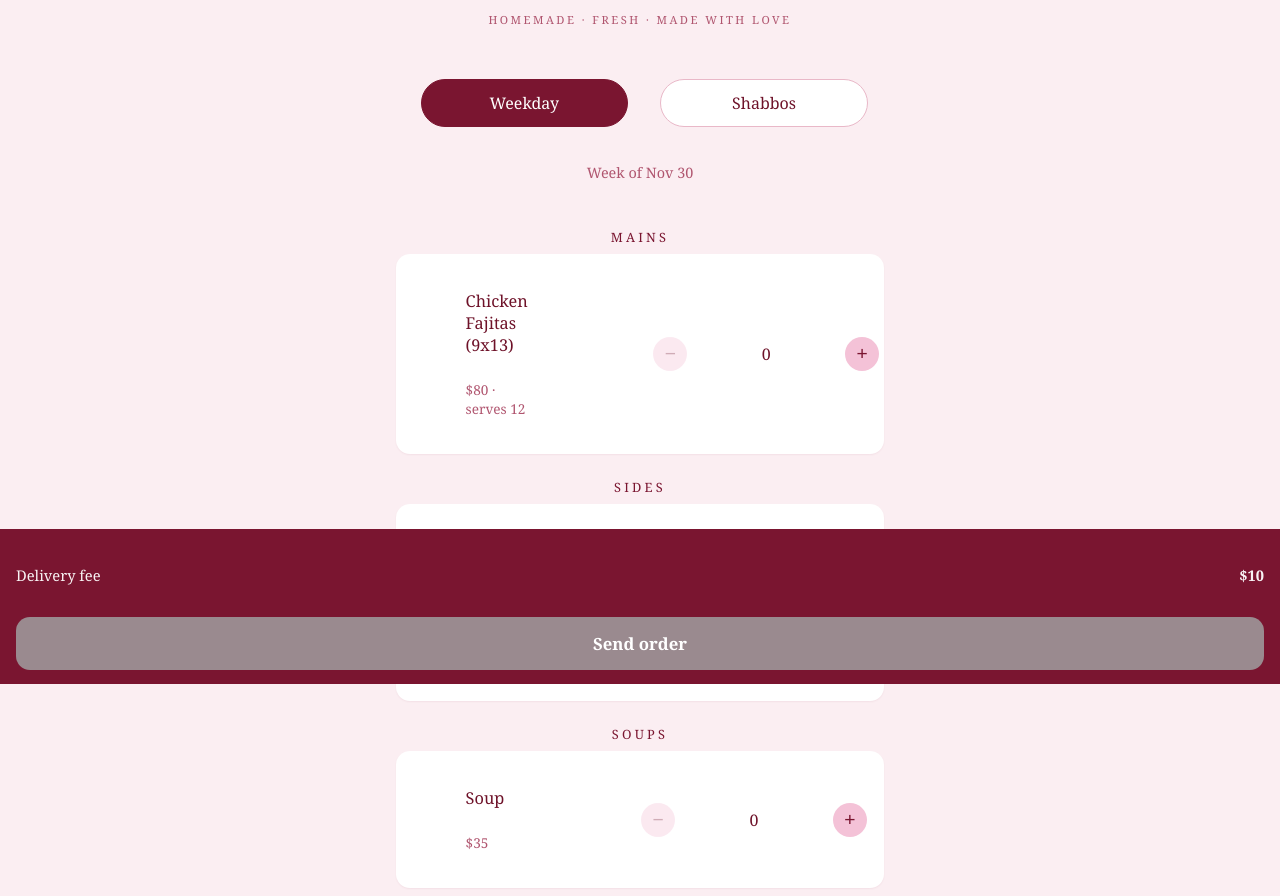
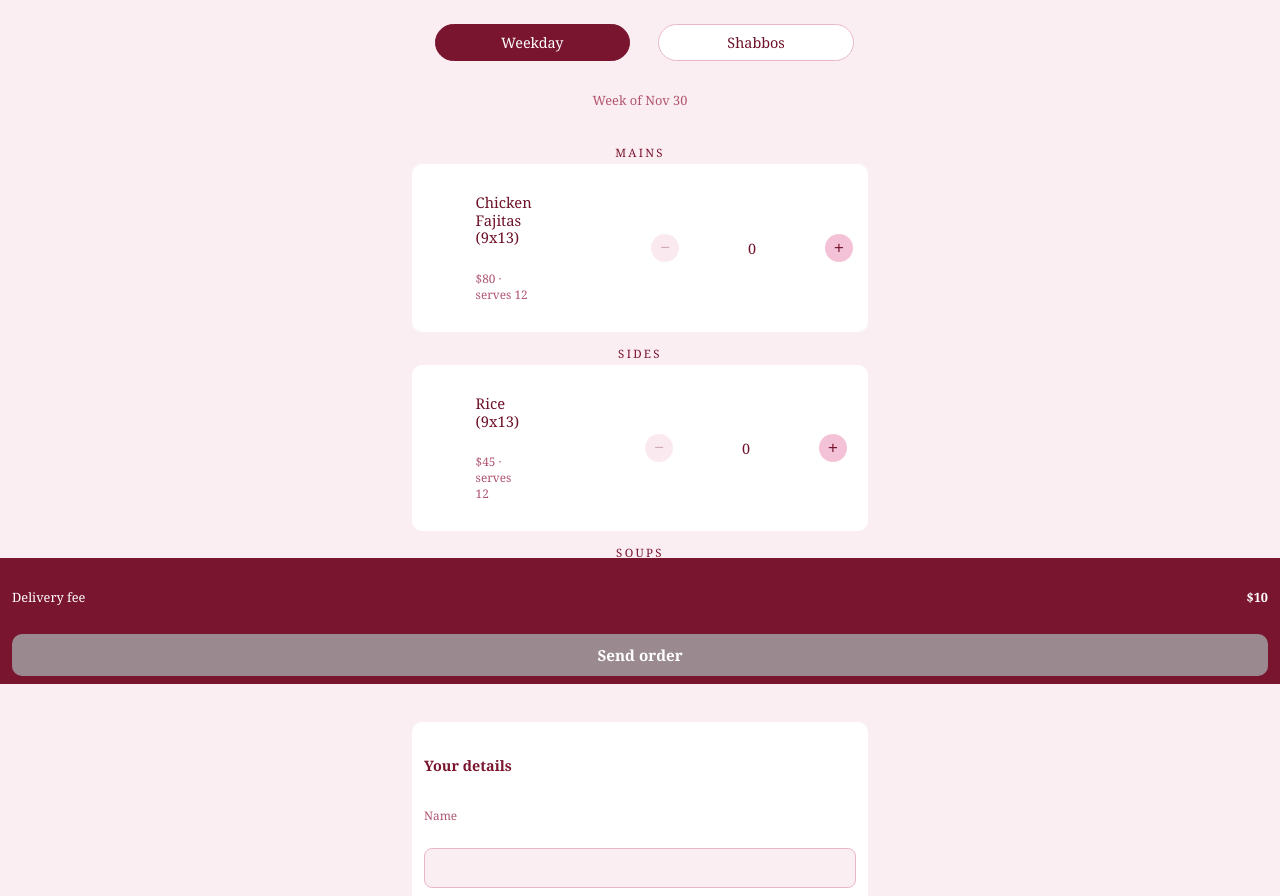
Before and after one commit to frygarfinkel/Tari-s-Table, a plain HTML site: page index.html in a window 1280 px wide. Shown: the part 116-1012 px from the top of the page. Drawn offline with Linux system fonts and the light colour scheme.

Commit message:
Refactor styles and update HTML structure

```diff
--- a/index.html
+++ b/index.html
@@ -6,32 +6,32 @@
 <title>Tari's Table</title>
 <style>
 *{box-sizing:border-box}
-body{margin:0;background:#fbeef2;color:#6e1229;font-family:Georgia,"Times New Roman",serif;padding-bottom:150px;-webkit-text-size-adjust:100%}
-header{text-align:center;padding:28px 16px 16px}
-h1{font-size:2.3rem;margin:0;color:#7a1530;font-weight:600}
-.tag{letter-spacing:.22em;font-size:.7rem;color:#b0556f;margin-top:6px;text-transform:uppercase}
-.wrap{max-width:520px;margin:0 auto;padding:0 16px}
-.toggle{display:flex;gap:8px;margin:14px 0 6px}
-.toggle button{flex:1;padding:12px;border-radius:999px;border:1px solid #e9b8c8;background:#fff;color:#6e1229;font:inherit;font-size:1rem;cursor:pointer}
+body{margin:0;background:#fbeef2;color:#6e1229;font-family:Georgia,"Times New Roman",serif;padding-bottom:104px;-webkit-text-size-adjust:100%}
+header{text-align:center;padding:14px 16px 8px}
+h1{font-size:1.6rem;margin:0;color:#7a1530;font-weight:600;line-height:1.1}
+.tag{letter-spacing:.18em;font-size:.6rem;color:#b0556f;margin-top:3px;text-transform:uppercase}
+.wrap{max-width:480px;margin:0 auto;padding:0 12px}
+.toggle{display:flex;gap:6px;margin:8px 0 4px}
+.toggle button{flex:1;padding:8px;border-radius:999px;border:1px solid #e9b8c8;background:#fff;color:#6e1229;font:inherit;font-size:.9rem;cursor:pointer}
 .toggle button.on{background:#7a1530;color:#fff;border-color:#7a1530}
-.week{text-align:center;color:#b0556f;font-size:.9rem;margin:8px 0 0}
-.section{margin:24px 0 8px;text-align:center;color:#7a1530;letter-spacing:.25em;font-size:.8rem;text-transform:uppercase}
-.item{display:flex;align-items:center;justify-content:space-between;gap:12px;background:#fff;border-radius:14px;padding:14px 16px;margin-bottom:8px;box-shadow:0 1px 2px rgba(122,21,48,.06)}
-.name{font-size:1.02rem}
-.meta{font-size:.85rem;color:#b0556f;margin-top:2px}
-.step{display:flex;align-items:center;gap:10px}
-.step button{width:34px;height:34px;border-radius:50%;border:0;background:#f4c2d7;color:#7a1530;font-size:1.2rem;cursor:pointer}
+.week{text-align:center;color:#b0556f;font-size:.8rem;margin:4px 0 0}
+.section{margin:14px 0 4px;text-align:center;color:#7a1530;letter-spacing:.2em;font-size:.72rem;text-transform:uppercase}
+.item{display:flex;align-items:center;justify-content:space-between;gap:10px;background:#fff;border-radius:10px;padding:8px 12px;margin-bottom:5px}
+.name{font-size:.92rem;line-height:1.2}
+.meta{font-size:.74rem;color:#b0556f;margin-top:1px}
+.step{display:flex;align-items:center;gap:8px;flex-shrink:0}
+.step button{width:28px;height:28px;border-radius:50%;border:0;background:#f4c2d7;color:#7a1530;font-size:1.05rem;line-height:1;cursor:pointer}
 .step button:disabled{opacity:.35;cursor:default}
-.step span{min-width:18px;text-align:center;font-size:1rem}
-.details{background:#fff;border-radius:14px;padding:18px 16px;margin-top:22px}
-.details h3{margin:0 0 8px;color:#7a1530;font-size:1.05rem;font-weight:600}
-label{display:block;font-size:.85rem;color:#b0556f;margin:12px 0 4px}
-input,textarea{width:100%;padding:12px;font:inherit;font-size:1rem;border-radius:10px;border:1px solid #e9b8c8;background:#fbeef2;color:#6e1229;-webkit-appearance:none}
-textarea{font-size:.95rem;min-height:60px}
-.empty{text-align:center;color:#b0556f;padding:24px 0}
-.bar{position:fixed;left:0;right:0;bottom:0;background:#7a1530;color:#fff;padding:14px 16px calc(14px + env(safe-area-inset-bottom,0px))}
-.fee{display:flex;justify-content:space-between;font-size:.92rem;margin-bottom:10px;opacity:.95}
-.send{width:100%;border:0;border-radius:14px;padding:15px;background:#fff;color:#7a1530;font:inherit;font-size:1.05rem;font-weight:600;cursor:pointer}
+.step span{min-width:14px;text-align:center;font-size:.9rem}
+.details{background:#fff;border-radius:10px;padding:12px;margin:14px 0 0}
+.details h3{margin:0 0 2px;color:#7a1530;font-size:.9rem;font-weight:600}
+label{display:block;font-size:.74rem;color:#b0556f;margin:8px 0 3px}
+input,textarea{width:100%;padding:8px 10px;font:inherit;font-size:16px;border-radius:8px;border:1px solid #e9b8c8;background:#fbeef2;color:#6e1229;-webkit-appearance:none}
+textarea{min-height:44px;font-size:14px}
+.empty{text-align:center;color:#b0556f;padding:16px 0;font-size:.85rem}
+.bar{position:fixed;left:0;right:0;bottom:0;background:#7a1530;color:#fff;padding:8px 12px calc(8px + env(safe-area-inset-bottom,0px))}
+.fee{display:flex;justify-content:space-between;font-size:.8rem;margin-bottom:6px}
+.send{width:100%;border:0;border-radius:10px;padding:11px;background:#fff;color:#7a1530;font:inherit;font-size:.95rem;font-weight:600;cursor:pointer}
 .send:disabled{background:#9a8a8f;color:#fff;cursor:default}
 </style>
 </head>
@@ -56,7 +56,7 @@ textarea{font-size:.95rem;min-height:60px}
     <label for="phone">Number</label>
     <input id="phone" type="tel" autocomplete="tel" required>
     <label for="notes">Allergies</label>
-    <textarea id="notes" rows="2" placeholder="Leave blank if none"></textarea>
+    <textarea id="notes" rows="1" placeholder="Leave blank if none"></textarea>
   </div>
 </div>
 
@@ -70,10 +70,10 @@ textarea{font-size:.95rem;min-height:60px}
 const TARI_PHONE = "1778441461";
 const DELIVERY_FEE = 10;
 
-// Section order for each menu. Dishes with any other category appear under "Menu".
+// Section order for each menu
 const SECTIONS = {
   weekly: [["main", "Mains"], ["side", "Sides"], ["soup", "Soups"]],
-  shabbos: [["food", "Food"], ["salad", "Salads"]]
+  shabbos: [["appetizer", "Appetizers"], ["main", "Mains"], ["side", "Sides"], ["salad", "Salads"]]
 };
 
 let data = { weekOf: "", dishes: [] };
@@ -96,12 +96,13 @@ function render() {
     $("menu").innerHTML = '<p class="empty">Nothing is available right now. Check back soon!</p>';
   } else {
     const known = SECTIONS[mode];
+    const isKnown = (c) => known.some(([k]) => k === c);
     const sections = [...known];
-    if (list.some(d => !known.some(([c]) => c === d.cat))) sections.push([null, "Menu"]);
+    if (list.some(d => !isKnown(d.cat))) sections.push([null, "Menu"]);
 
     let html = "";
     for (const [cat, title] of sections) {
-      const group = cat === null ? list.filter(d => !known.some(([c]) => c === d.cat)) : list.filter(d => d.cat === cat);
+      const group = cat === null ? list.filter(d => !isKnown(d.cat)) : list.filter(d => d.cat === cat);
       if (!group.length) continue;
       html += `<div class="section">${title}</div>`;
       for (const d of group) {
```
